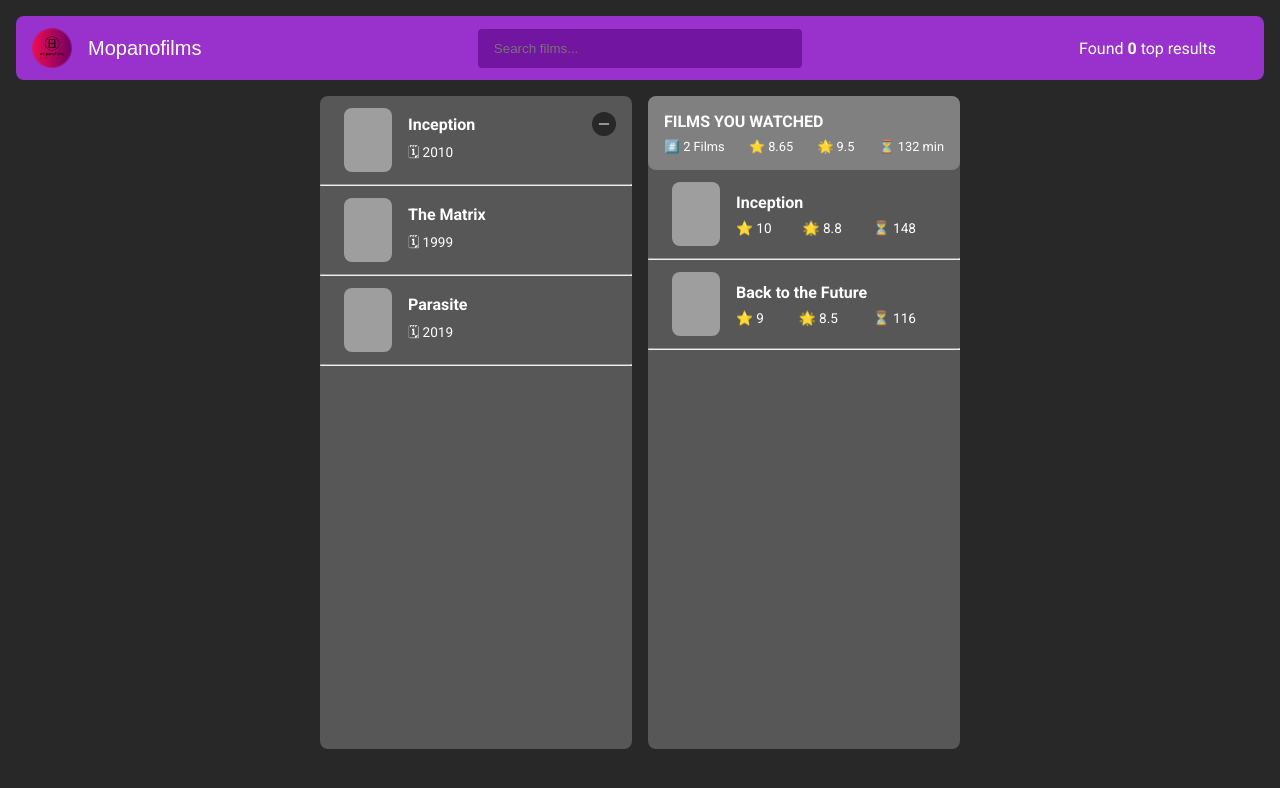
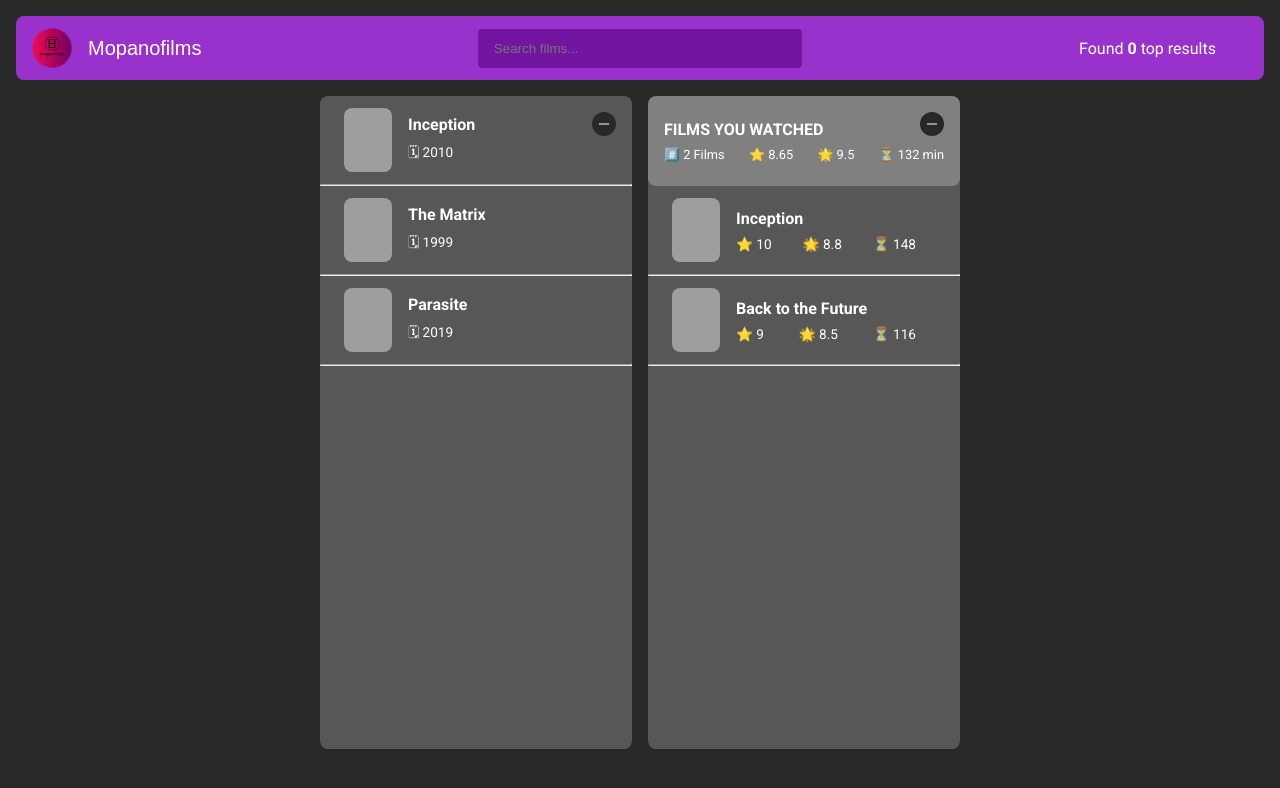
Before and after one commit to funnypar/Learn-React, a React (Create React App) app in the folder films/: page / in a window 1280 px wide. Shown: the top 788 px of the page. Built offline with nearby package versions, Linux system fonts and the light colour scheme; grey boxes are pictures that could not be loaded; a web font is replaced by a local one.

Commit message:
addedBtnUserList

```diff
--- a/films/src/App.css
+++ b/films/src/App.css
@@ -124,7 +124,7 @@ nav input {
 }
 /* ------------------------------ user control ------------------ */
 .user-control {
-    padding: 1rem;
+    padding: 1.5rem 1rem;
     color: white;
     display: flex;
     flex-direction: column;
--- a/films/src/components/ListUser.js
+++ b/films/src/components/ListUser.js
@@ -1,8 +1,46 @@
+import { useState } from "react";
+import Btn from "./Btn";
 import ItemUser from "./ItemUser";
 
 export default function ListUser({ database }) {
+    const [showBtn, setShowBtn] = useState(false);
+
     return (
         <div className="list">
+            <Btn onClicked={() => setShowBtn(!showBtn)}>
+                {showBtn ? (
+                    <svg
+                        xmlns="http://www.w3.org/2000/svg"
+                        fill="none"
+                        viewBox="0 0 24 24"
+                        stroke-width="1.5"
+                        stroke="currentColor"
+                        class="w-6 h-6"
+                    >
+                        <path
+                            stroke-linecap="round"
+                            stroke-linejoin="round"
+                            d="m19.5 8.25-7.5 7.5-7.5-7.5"
+                        />
+                    </svg>
+                ) : (
+                    <svg
+                        xmlns="http://www.w3.org/2000/svg"
+                        fill="none"
+                        viewBox="0 0 24 24"
+                        stroke-width="1.5"
+                        stroke="currentColor"
+                        class="w-6 h-6"
+                    >
+                        <path
+                            stroke-linecap="round"
+                            stroke-linejoin="round"
+                            d="M5 12h14"
+                        />
+                    </svg>
+                )}
+            </Btn>
+            {!showBtn ? (
                 <div className="user-control">
                     <h3>FILMS YOU WATCHED</h3>
                     <div>
@@ -14,7 +52,11 @@ export default function ListUser({ database }) {
                         </ul>
                     </div>
                 </div>
-            {database.map((el) => {
+            ) : (
+                ""
+            )}
+            {!showBtn
+                ? database.map((el) => {
                       return (
                           <ItemUser
                               name={el.Title}
@@ -24,7 +66,8 @@ export default function ListUser({ database }) {
                               time={el.runtime}
                           />
                       );
-            })}
+                  })
+                : ""}
         </div>
     );
 }
```
Lines whose indentation alone changed are shown as unchanged.
